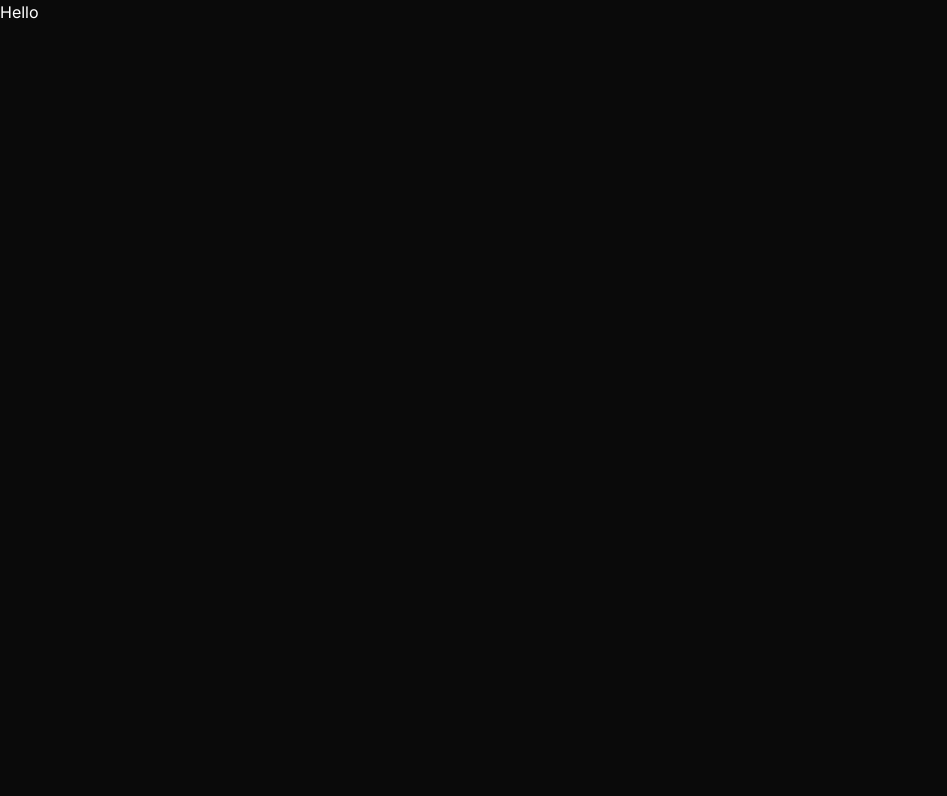
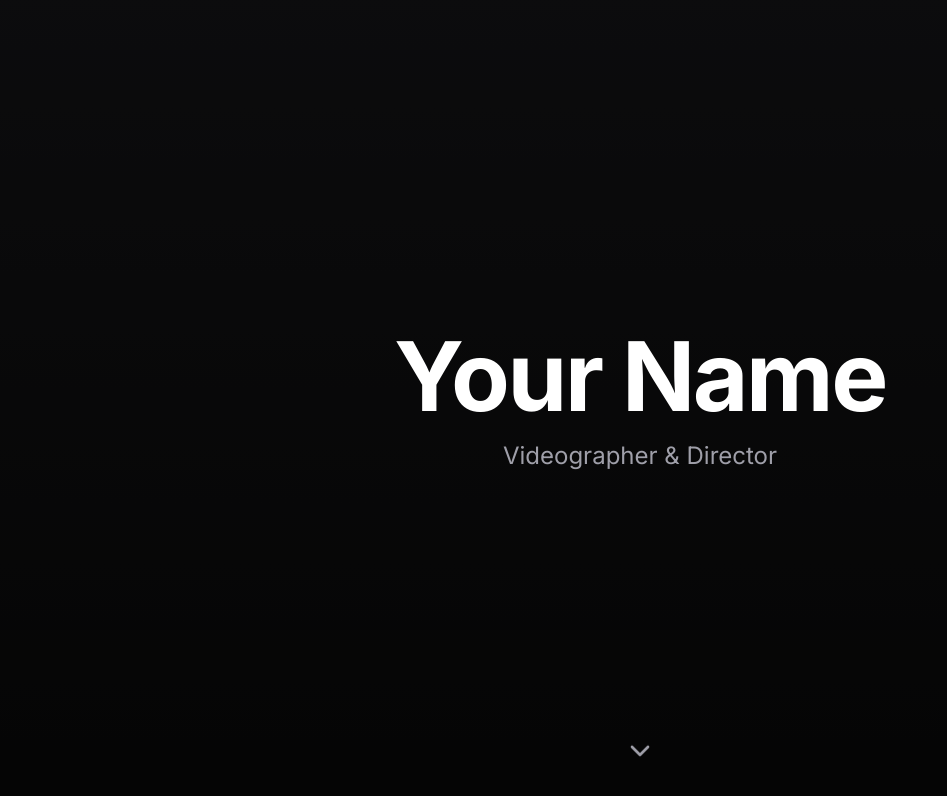
Before and after one commit to LeseningNano/nonacola3-Portfolio, a Next.js app: page / in a window 1280 px wide. Shown: the top 796 px of the page, without its empty margins (0-947 px from the left). Built offline with nearby package versions, Linux system fonts and the light colour scheme; no server answers; the database is empty.

Commit message:
feat: add hero video section to homepage

```diff
--- a/app/page.tsx
+++ b/app/page.tsx
@@ -1,3 +1,9 @@
+import { HeroVideo } from "@/components/hero-video";
+
 export default function Home() {
-  return <div className="min-h-screen">Hello</div>;
+  return (
+    <main>
+      <HeroVideo />
+    </main>
+  );
 }
--- /dev/null
+++ b/components/hero-video.tsx
@@ -0,0 +1,45 @@
+"use client";
+
+import { useEffect, useState } from "react";
+import { ChevronDown } from "lucide-react";
+
+export function HeroVideo() {
+  const [videoUrl, setVideoUrl] = useState<string | null>(null);
+
+  useEffect(() => {
+    fetch("/api/hero")
+      .then((res) => res.json())
+      .then((data) => {
+        if (data?.blobUrl) setVideoUrl(data.blobUrl);
+      });
+  }, []);
+
+  return (
+    <section className="relative h-screen w-full overflow-hidden">
+      {videoUrl ? (
+        <video
+          autoPlay
+          loop
+          muted
+          playsInline
+          className="absolute inset-0 w-full h-full object-cover"
+          src={videoUrl}
+        />
+      ) : (
+        <div className="absolute inset-0 bg-gradient-to-b from-zinc-900 to-[#0a0a0a]" />
+      )}
+      <div className="absolute inset-0 bg-black/50" />
+      <div className="relative z-10 flex flex-col items-center justify-center h-full text-center">
+        <h1 className="text-6xl md:text-8xl font-bold tracking-tight mb-4">
+          Your Name
+        </h1>
+        <p className="text-xl md:text-2xl text-zinc-400">
+          Videographer &amp; Director
+        </p>
+      </div>
+      <div className="absolute bottom-8 left-1/2 -translate-x-1/2 z-10 animate-bounce">
+        <ChevronDown className="w-8 h-8 text-zinc-400" />
+      </div>
+    </section>
+  );
+}
```
